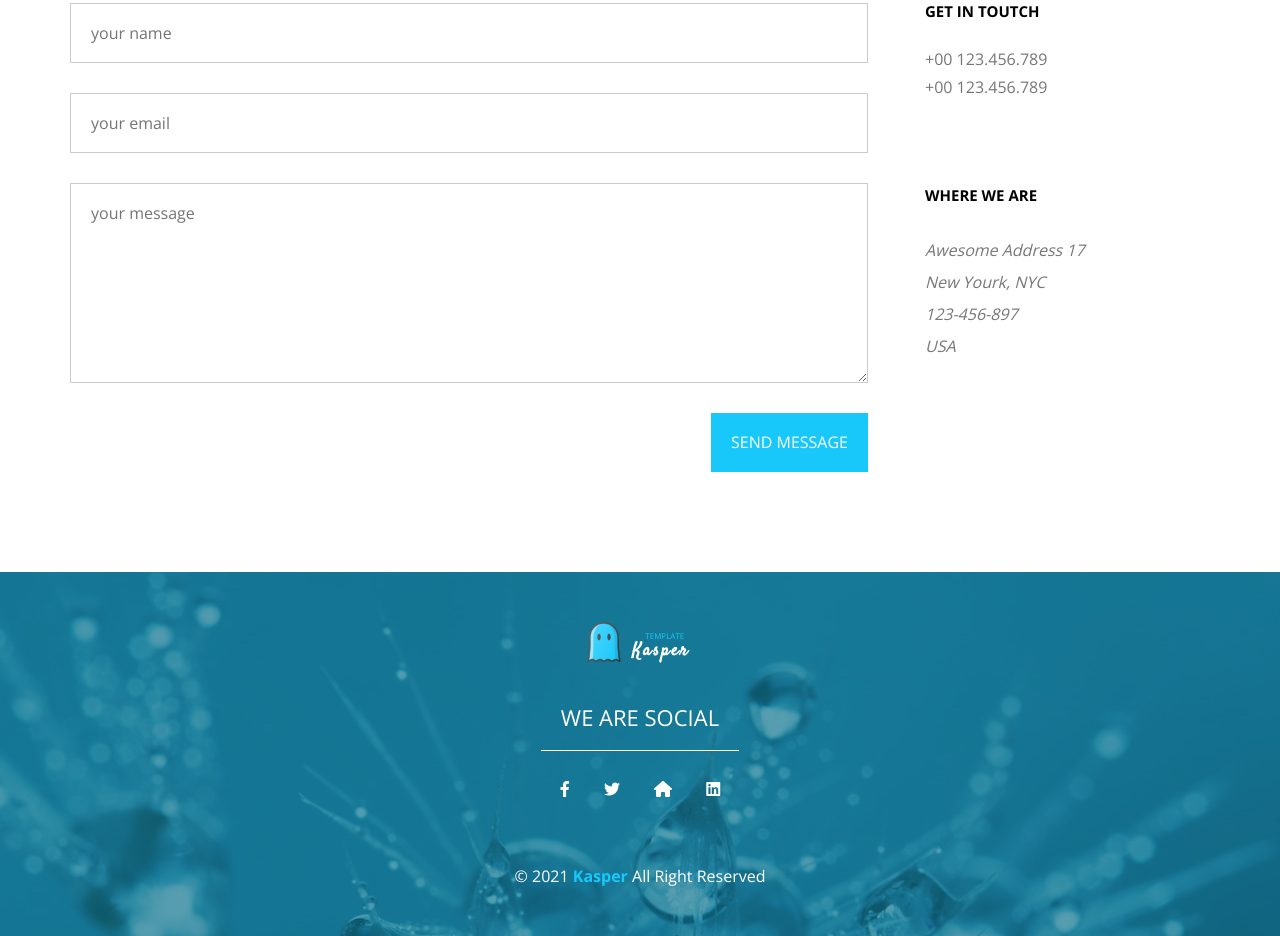
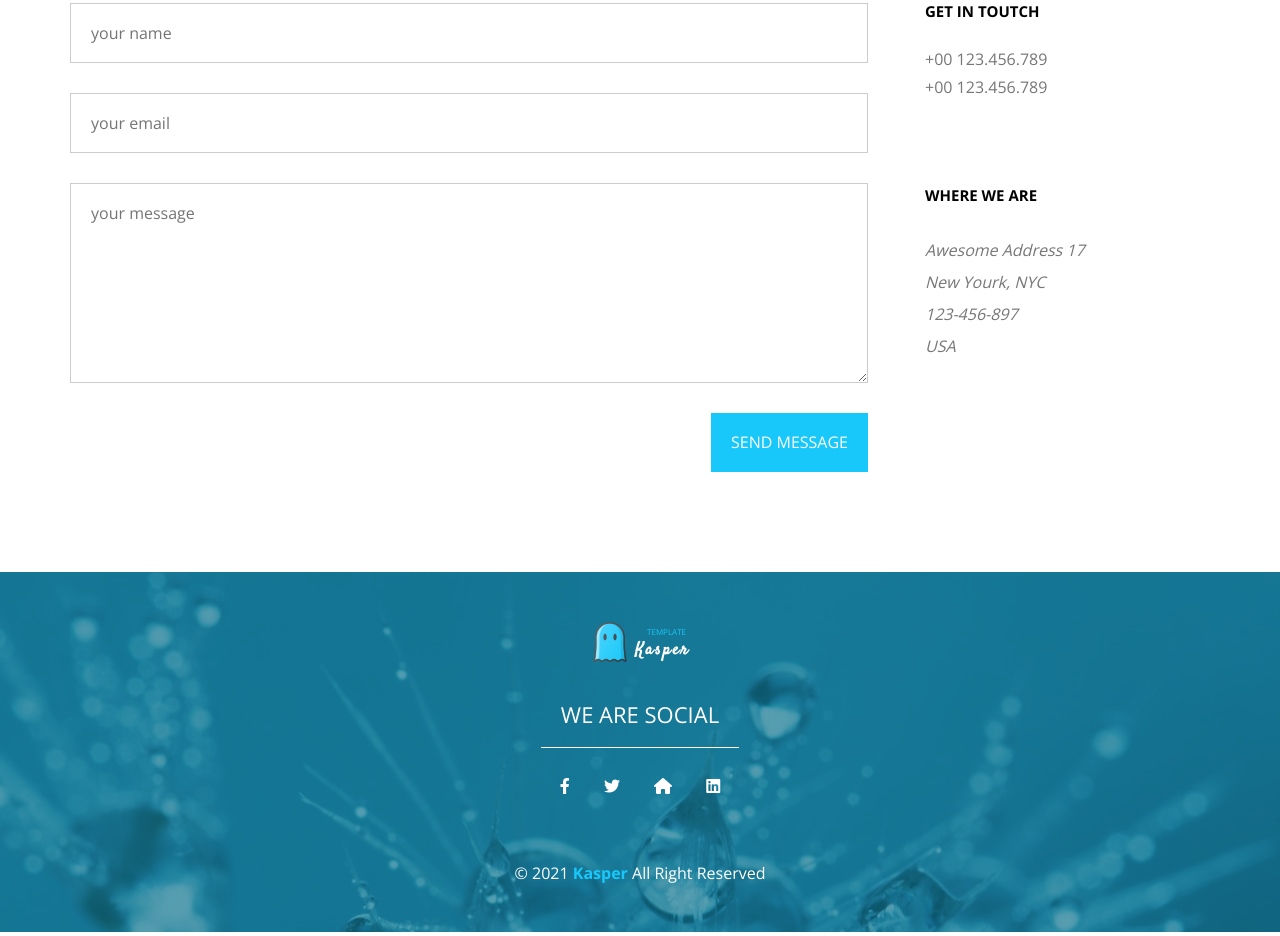
Before and after one commit to marwaHBcoder/kasper-template, a plain HTML site: page index.html in a window 1280 px wide. Shown: the part 7921-8857 px from the top of the page. Drawn offline with nearby package versions, Linux system fonts and the light colour scheme.

Commit message:
edit css

```diff
--- a/css/Kasper.css
+++ b/css/Kasper.css
@@ -1090,42 +1090,39 @@ list-style-type: none;
     transform: translateX(-50%);
 }
 .footer .container .logo div{
-    position: relative;
-    /* display: flex; */
-    /* justify-content: center; */
-    width: 55%;
-    margin: 0;
-    /* height: 45px; */
-    left: 50%;
-    transform: translateX(-50%);
+    display: flex;
+    /* flex-direction: row; */
+    /* justify-content: space-evenly; */
+    width: 50%;
+    margin: 0 auto;
 
 }
 .footer .container .logo img{
-    width: 40px;
-    transform: translateX(-90%);
+    width: calc(100% - 60px);
+    display: inline-flex;
 }
 .footer .container .logo .logo-text {
-    position: relative;
+
 }
 .footer .container .logo .logo-text p{
     color: var(--main-color);
     text-decoration: none;
     position: absolute;
     font-size: 8px;
-    top: -34px;
+    top: -35px;
     border: none;
-    margin: 0;
-    padding: 0;
-    right: -14px;
+    /* margin: 0; */
+    /* padding: 0; */
+    right: 34px;
 
 }
 .footer .container .logo .logo-text .logo-name{
     color: white;
     font-family: 'Satisfy', cursive;
     position: absolute;
-    top: -24px;
-    right: -19px;
-    font-size: 18px;
+    top: 19px;
+    /* right: -19px; */
+    font-size: 17px;
     font-weight: bold;
     letter-spacing: 2px;
 }
@@ -1171,3 +1168,61 @@ list-style-type: none;
     color: var(--main-color);
 }
 /* end footer */
+
+
+
+
+
+
+
+/*
+
+
+.footer .container .logo{
+    background-color: transparent;
+    width: 200px;
+    position: relative;
+    display: block;
+    left: 50%;
+    transform: translateX(-50%);
+}
+.footer .container .logo div{
+
+    width: 55%;
+    margin: 0;
+    left: 50%;
+    transform: translateX(-50%);
+
+}
+.footer .container .logo img{
+    width: 40px;
+    transform: translateX(-90%);
+}
+.footer .container .logo .logo-text {
+    position: relative;
+}
+.footer .container .logo .logo-text p{
+    color: var(--main-color);
+    text-decoration: none;
+    position: absolute;
+    font-size: 8px;
+    top: -34px;
+    border: none;
+    margin: 0;
+    padding: 0;
+    right: -14px;
+
+}
+.footer .container .logo .logo-text .logo-name{
+    color: white;
+    font-family: 'Satisfy', cursive;
+    position: absolute;
+    top: -24px;
+    right: -19px;
+    font-size: 18px;
+    font-weight: bold;
+    letter-spacing: 2px;
+}
+
+
+*/
```
